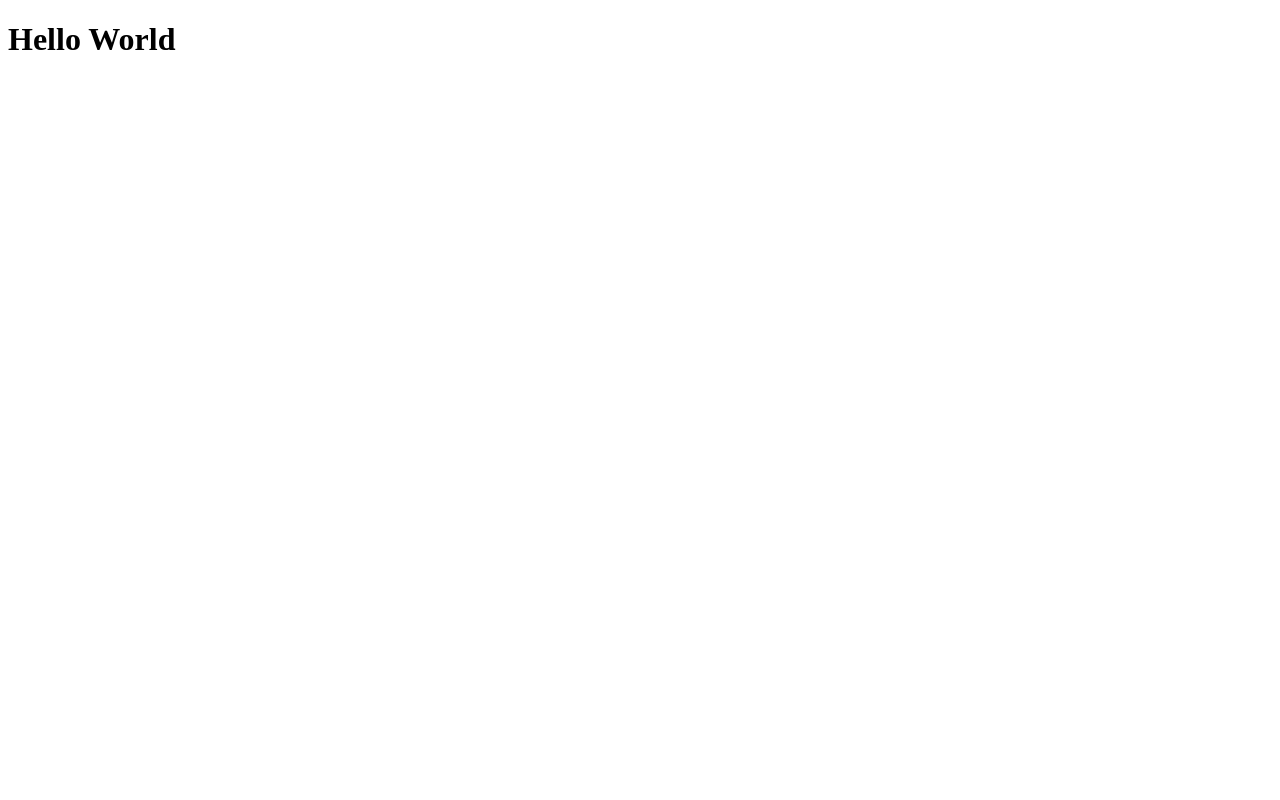
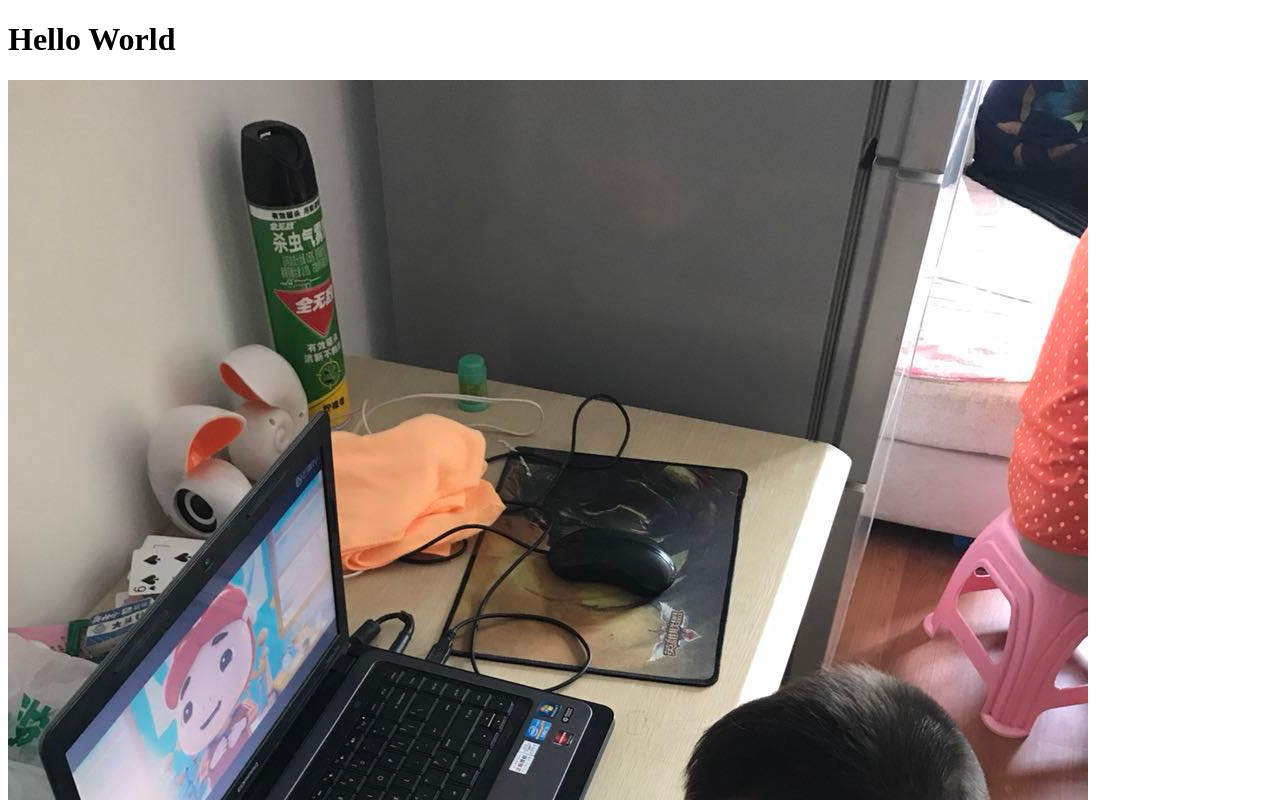
Before and after one commit to zhangtao123/zhangtao123.github.io, a plain HTML site: page index.html in a window 1280 px wide. Shown: the top 800 px of the page. Drawn offline with Linux system fonts and the light colour scheme.

Commit message:
新增首页图片

```diff
--- a/index.html
+++ b/index.html
@@ -5,5 +5,6 @@
 </head>
 <body>
 	<h1>Hello World</h1>
+	<img src="img/20171111164233.jpg"></img>
 </body>
 </html>
```
Also changed, not shown: img/20171111164233.jpg (added).
